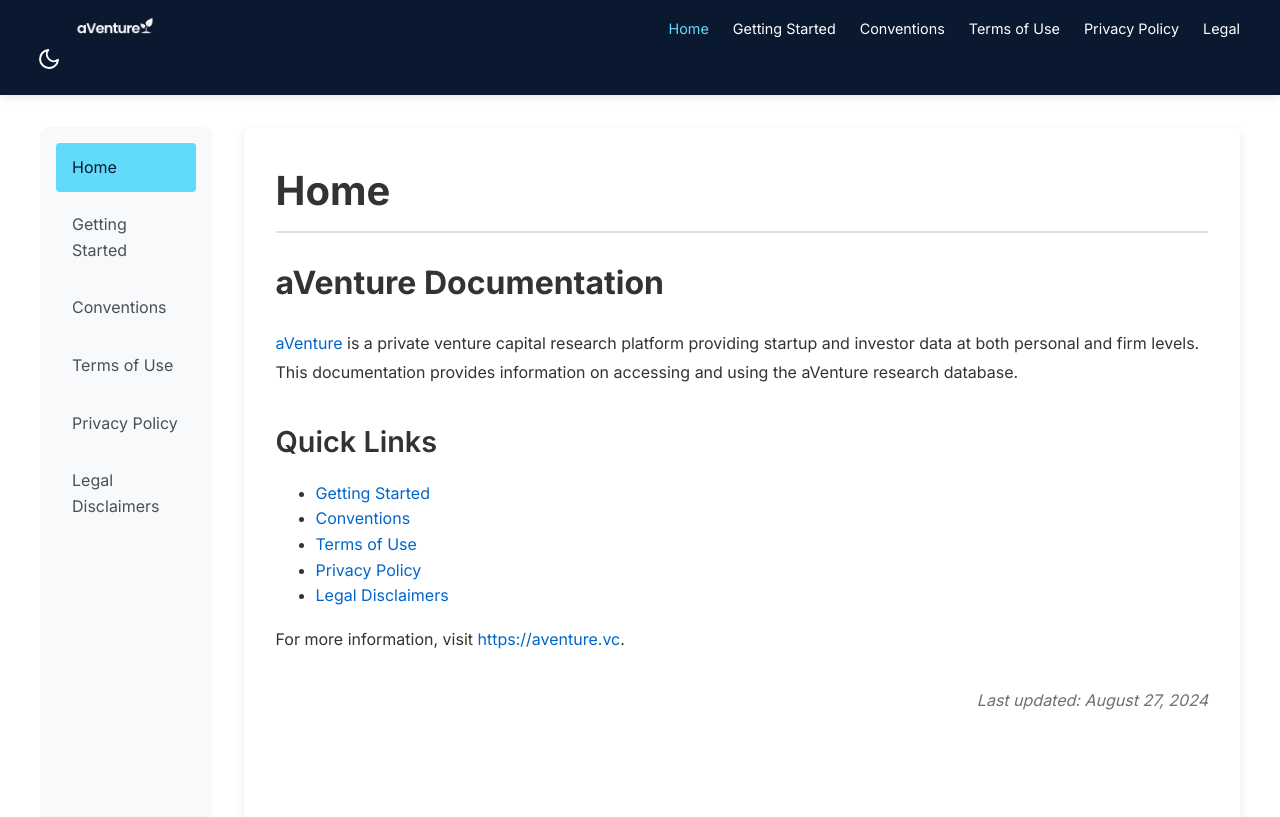
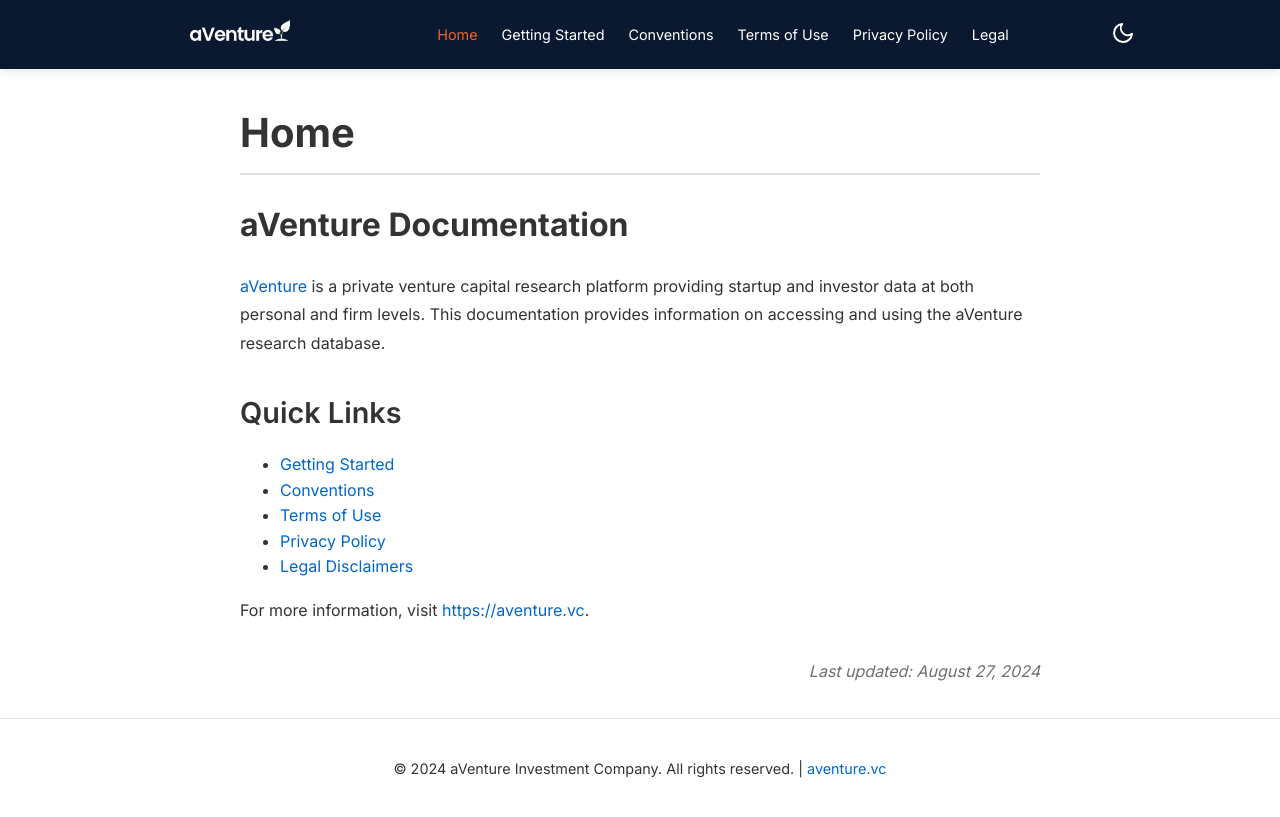
Before and after one commit to aventurevc/aventure-app, a Jekyll site: the page built from docs/index.md, in a window 1280 px wide and 900 px high. Shown: the top 817 px of the window. Built offline with Jekyll 4.4.1, drawn with Linux system fonts in a browser that asks for light colours; comment, search, counter and statistics services are not loaded.

Commit message:
Update pages

```diff
--- a/docs/_layouts/default.html
+++ b/docs/_layouts/default.html
@@ -26,30 +26,17 @@
                 <a href="{{ '/privacy-policy.html' | relative_url }}" {% if page.url == "/privacy-policy.html" %}class="active"{% endif %}>Privacy Policy</a>
                 <a href="{{ '/legal-disclaimers.html' | relative_url }}" {% if page.url == "/legal-disclaimers.html" %}class="active"{% endif %}>Legal</a>
             </nav>
-        </div>
             <button id="theme-toggle" aria-label="Toggle dark mode">
                 <svg xmlns="http://www.w3.org/2000/svg" width="24" height="24" viewBox="0 0 24 24" fill="none" stroke="currentColor" stroke-width="2" stroke-linecap="round" stroke-linejoin="round" class="feather feather-moon"><path d="M21 12.79A9 9 0 1 1 11.21 3 7 7 0 0 0 21 12.79z"></path></svg>
             </button>
+        </div>
     </header>
-
-    <div class="container">
-        <aside class="side-nav">
-            <nav>
-                <a href="{{ '/index.html' | relative_url }}" {% if page.url == "/" %}class="active"{% endif %}>Home</a>
-                <a href="{{ '/gettingStarted.html' | relative_url }}" {% if page.url == "/gettingStarted.html" %}class="active"{% endif %}>Getting Started</a>
-                <a href="{{ '/conventions.html' | relative_url }}" {% if page.url == "/conventions.html" %}class="active"{% endif %}>Conventions</a>
-                <a href="{{ '/terms-of-use.html' | relative_url }}" {% if page.url == "/terms-of-use.html" %}class="active"{% endif %}>Terms of Use</a>
-                <a href="{{ '/privacy-policy.html' | relative_url }}" {% if page.url == "/privacy-policy.html" %}class="active"{% endif %}>Privacy Policy</a>
-                <a href="{{ '/legal-disclaimers.html' | relative_url }}" {% if page.url == "/legal-disclaimers.html" %}class="active"{% endif %}>Legal Disclaimers</a>
-            </nav>
-        </aside>
 
     <main class="content">
         <h1 class="page-title">{{ page.title }}</h1>
         {{ content }}
         <p class="last-updated">Last updated: August 27, 2024</p>
     </main>
-    </div>
 
     <footer>
         <p>© 2024 aVenture Investment Company. All rights reserved. | <a href="https://aventure.vc">aventure.vc</a></p>
--- a/docs/assets/css/main.scss
+++ b/docs/assets/css/main.scss
@@ -4,24 +4,20 @@
 :root {
     --bg-color: #ffffff;
     --text-color: #333333;
-    --nav-bg-color: #f8f9fa;
-    --nav-text-color: #495057;
     --link-color: #0066cc;
     --link-hover-color: #004499;
     --header-bg-color: #0a192f;
     --header-text-color: #ffffff;
-    --footer-bg-color: #0a192f;
-    --footer-text-color: #ffffff;
+    --footer-bg-color: #ffffff;
+    --footer-text-color: #333333;
     --border-color: #e0e0e0;
     --code-bg-color: #f6f8fa;
-    --accent-color: #61dafb;
+    --accent-color: #f06529;
 }
 
 [data-theme="dark"] {
     --bg-color: #0a192f;
     --text-color: #e0e0e0;
-    --nav-bg-color: #172a45;
-    --nav-text-color: #ffffff;
     --link-color: #61dafb;
     --link-hover-color: #4fa8d5;
     --header-bg-color: #0a192f;
@@ -56,7 +52,7 @@ header {
     display: flex;
     justify-content: space-between;
     align-items: center;
-    max-width: 1200px;
+    max-width: 1000px;
     margin: 0 auto;
 }
 
@@ -66,7 +62,7 @@ header {
 }
 
 .logo {
-    max-width: 150px;
+    max-width: 200px;
     height: auto;
     filter: brightness(0) invert(1);
 }
@@ -103,52 +99,11 @@ header {
     transform: rotate(15deg);
 }
 
-.container {
-    display: flex;
-    max-width: 1200px;
+.content {
+    max-width: 800px;
     margin: 2rem auto;
     padding: 0 2rem;
-    gap: 2rem;
-}
-
-.side-nav {
-    width: 250px;
-    background-color: var(--nav-bg-color);
-    border-radius: 8px;
-    padding: 1rem;
-    position: sticky;
-    top: 100px;
-    height: calc(100vh - 140px);
-    overflow-y: auto;
-    transition: background-color 0.3s ease;
-}
-
-.side-nav nav {
-    display: flex;
-    flex-direction: column;
-    gap: 0.5rem;
-}
-
-.side-nav a {
-    color: var(--nav-text-color);
-    text-decoration: none;
-    padding: 0.75rem 1rem;
-    border-radius: 4px;
-    transition: background-color 0.3s ease, color 0.3s ease;
-    font-weight: 500;
-}
-
-.side-nav a:hover, .side-nav a.active {
-    background-color: var(--accent-color);
-    color: var(--header-bg-color);
-}
-
-.content {
-    flex-grow: 1;
     background-color: var(--bg-color);
-    padding: 2rem;
-    border-radius: 8px;
-    box-shadow: 0 4px 10px rgba(0, 0, 0, 0.1);
     transition: background-color 0.3s ease;
 }
 
@@ -210,10 +165,11 @@ footer {
     background-color: var(--footer-bg-color);
     color: var(--footer-text-color);
     font-size: 0.9rem;
+    border-top: 1px solid var(--border-color);
 }
 
 footer a {
-    color: var(--accent-color);
+    color: var(--link-color);
     text-decoration: none;
     transition: color 0.3s ease;
 }
@@ -256,17 +212,6 @@ blockquote {
         flex-wrap: wrap;
     }
 
-    .container {
-        flex-direction: column;
-    }
-
-    .side-nav {
-        width: 100%;
-        margin-bottom: 1rem;
-        height: auto;
-        position: static;
-    }
-
     .content {
         padding: 1rem;
     }
```
Lines whose indentation alone changed are shown as unchanged.
